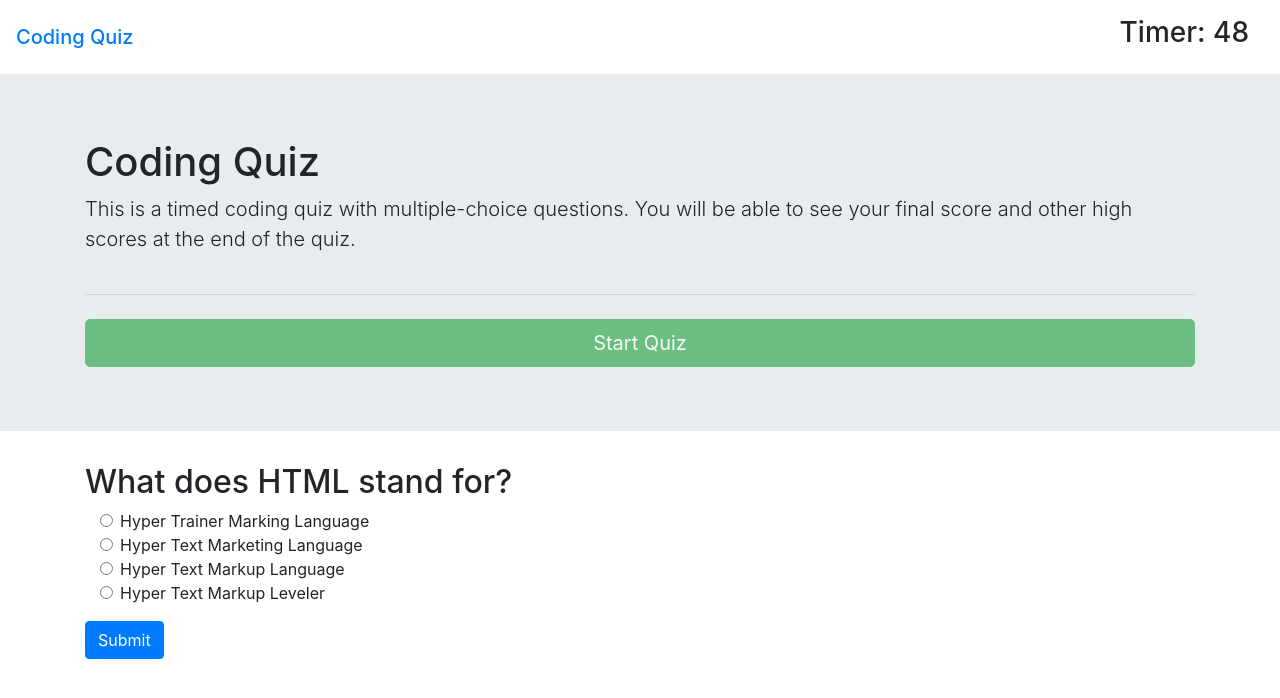
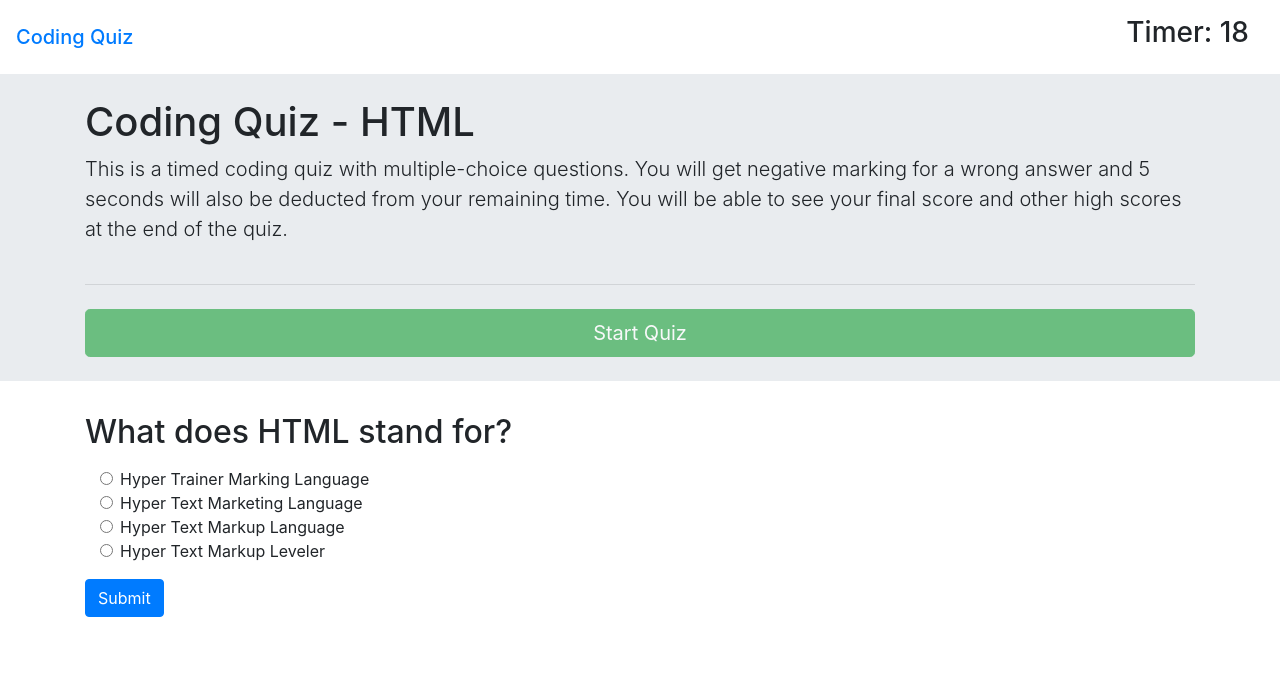
Before and after one commit to alapsraval/html-coding-quiz, a plain HTML site: page index.html in a window 1280 px wide. Both pictures are taken after a click on the button "Start Quiz". Drawn offline with nearby package versions, Linux system fonts and the light colour scheme.

Commit message:
Added alerts and updated instructions

```diff
--- a/assets/script.js
+++ b/assets/script.js
@@ -4,7 +4,8 @@ let startButton = document.querySelector(".start-button");
 let submitBtn = document.querySelector("#submit-btn");
 let saveScoreBtn = document.querySelector("#save-score");
 let timer;
-let timerCount = 50;
+let timerAlert;
+let timerCount = 20;
 let score = 0;
 // let scoreElement = document.querySelector("#score");
 let resultElement = document.querySelector("#result");
@@ -17,6 +18,10 @@ let initials = document.querySelector("#initials");
 let scoreForm = document.querySelector("#score-form");
 let highScoresEl = document.querySelector("#high-scores");
 let highScoreTableContainer = document.getElementById('high-score-table');
+
+let correctAlert = document.querySelector(".correct");
+let incorrectAlert = document.querySelector(".incorrect");
+
 
 
 // function declarations
@@ -35,7 +40,7 @@ function startTimer() {
     timer = setInterval(function () {
         timerCount--;
         timerElement.textContent = timerCount;
-        if (timerCount < 5 && timerCount > 0) {
+        if (timerCount < 10 && timerCount > 0) {
             // start flashing timer
             flashTimer();
         }
@@ -54,6 +59,7 @@ function startTimer() {
 // flash timer when time is running out
 
 function flashTimer() {
+    timerElement.classList.add('text-danger');
     for (var i = 0; i < 5000; i = i + 1000) {
         setTimeout("hideTimer()", i);
         setTimeout("showTimer()", i + 500);
@@ -73,6 +79,9 @@ function hideTimer() {
 }
 
 function showQuestion() {
+    correctAlert.classList.add("d-none");
+    incorrectAlert.classList.add("d-none");
+    clearInterval(timerAlert);
     if (questions.length > questionID) {
         let question = questions[questionID];
         //return question.question;
@@ -104,16 +113,31 @@ function checkAnswer(e) {
     let options = document.querySelectorAll('input[name="answerOptions"]');
     let selectedAnswer = Array.from(options).find(radio => radio.checked).value;
     if (selectedAnswer == questions[questionID].answer) {
+        showAlert(true);
         score += 10;
         questionID++;
-        showQuestion();
-
+        timerAlert = setInterval(function () {
+            showQuestion();
+            timerCount += 1;
+        }, 1000);
+        //adding 2 second to timer to compensate for the interval above
     } else {
         //alert('Incorrect');
+        showAlert(false);
         score -= 10;
         timerCount -= 5;
     }
     // scoreElement.textContent = score;
+}
+
+function showAlert(isAnswerCorrect) {
+    if (isAnswerCorrect) {
+        correctAlert.classList.remove("d-none");
+        incorrectAlert.classList.add("d-none");
+    } else {
+        correctAlert.classList.add("d-none");
+        incorrectAlert.classList.remove("d-none");
+    }
 }
 
 function showResult() {
@@ -199,7 +223,7 @@ function showHighScores() {
 }
 
 function init() {
-    timerCount = 50;
+    timerCount = 20;
     questionID = 0;
     score = 0;
     timerElement.textContent = timerCount;
@@ -207,6 +231,8 @@ function init() {
     scoreForm.classList.add("d-none");
     resultElement.classList.add("d-none");
     questionForm.classList.remove("d-none");
+    correctAlert.classList.add("d-none");
+    incorrectAlert.classList.add("d-none");
     getHighScores();
 }
 
--- a/index.html
+++ b/index.html
@@ -19,14 +19,15 @@
                 <h3>Timer: <span id="timer"></span></h3>
             </div>
         </span>
-      </nav>
+    </nav>
     <main>
-        <div class="jumbotron jumbotron-fluid">
+        <div class="jumbotron jumbotron-fluid py-4">
             <div class="container">
                 <div class="row">
                     <div class="col-sm">
-                        <h1>Coding Quiz</h1>
-                        <p class="lead">This is a timed coding quiz with multiple-choice questions. You will be able to see your final score and other high scores at the end of the quiz.</p>
+                        <h1>Coding Quiz - HTML</h1>
+                        <p class="lead">This is a timed coding quiz with multiple-choice questions. You will get negative marking for a wrong answer and 5 seconds will also be deducted from your remaining time. You will be able to
+                            see your final score and other high scores at the end of the quiz.</p>
                     </div>
                 </div>
                 <hr class="my-4">
@@ -48,7 +49,7 @@
                     <form id="question-form">
                         <h2 id="question"></h2>
                         <!-- <fieldset class="form-group row"> -->
-                        <div class="col" id="options">
+                        <div class="col my-3" id="options">
                             <!-- <div class="form-check"></div>
                                     <input class="form-check-input" type="radio" name="answerOptions" id="option2"
                                         value="option1" checked>
@@ -65,7 +66,13 @@
                                 </div> -->
                         </div>
                         <!-- </fieldset> -->
-                        <button type="submit" id="submit-btn" class="mt-3 btn btn-primary d-none">Submit</button>
+                        <div class="correct alert alert-success" role="alert">
+                            Correct Answer
+                        </div>
+                        <div class="incorrect alert alert-danger" role="alert">
+                            Incorrect Answer
+                        </div>
+                        <button type="submit" id="submit-btn" class="btn btn-primary d-none">Submit</button>
                         <!-- <div class="form-group row">
                             <div class="col-sm-10">
                                 <button type="submit" id="submit-btn" class="btn btn-primary">Submit</button>
@@ -82,7 +89,7 @@
                     <button type="submit" id="save-score" class="btn btn-success">Save</button>
                 </form>
                 <div id="high-scores" class="col-sm-12 d-none">
-                    <h2> High Scores: </h2>
+                    <h2>High Scores</h2>
                     <div class="table-responsive" id="high-score-table">
 
                     </div>
```
